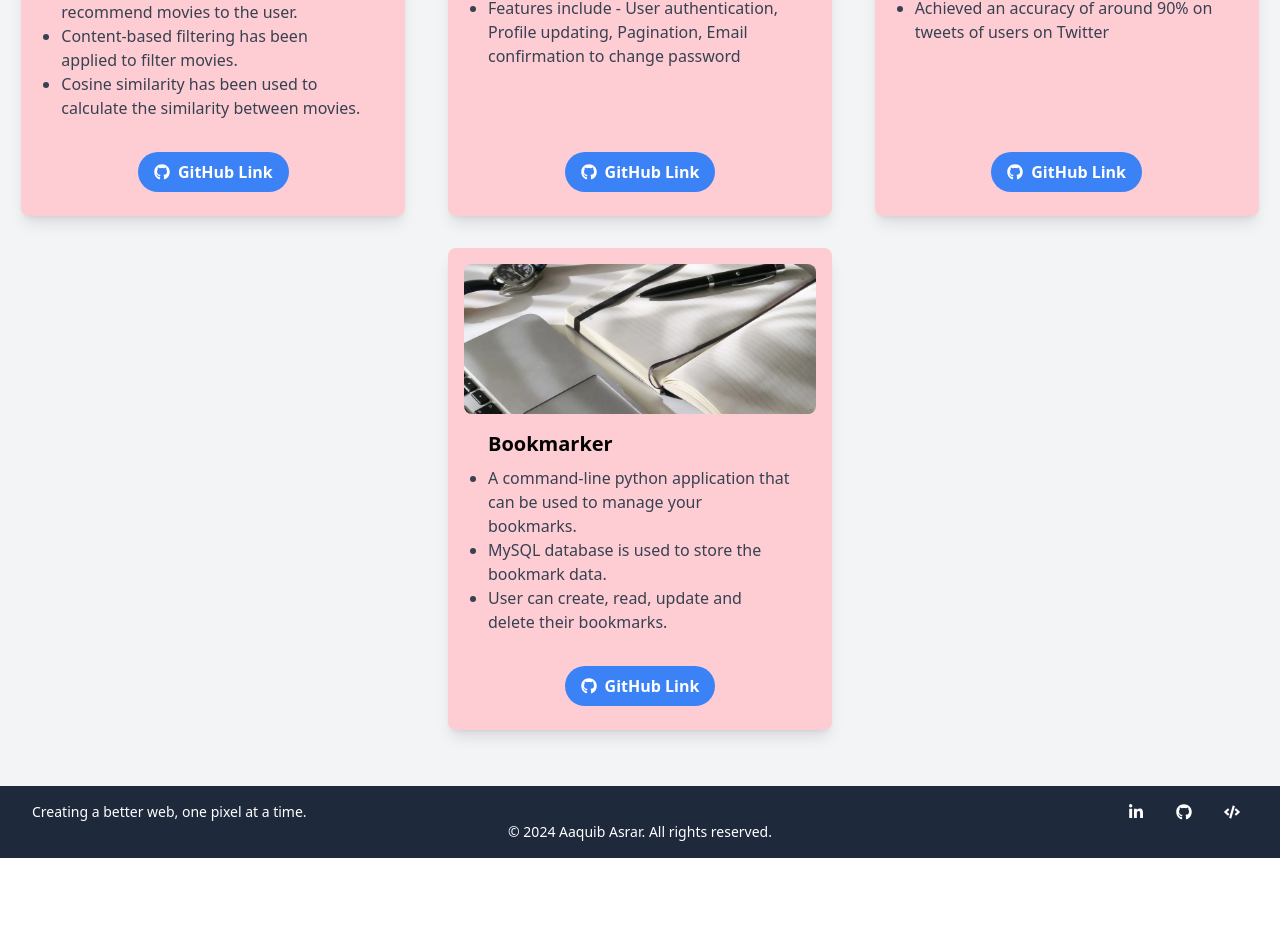
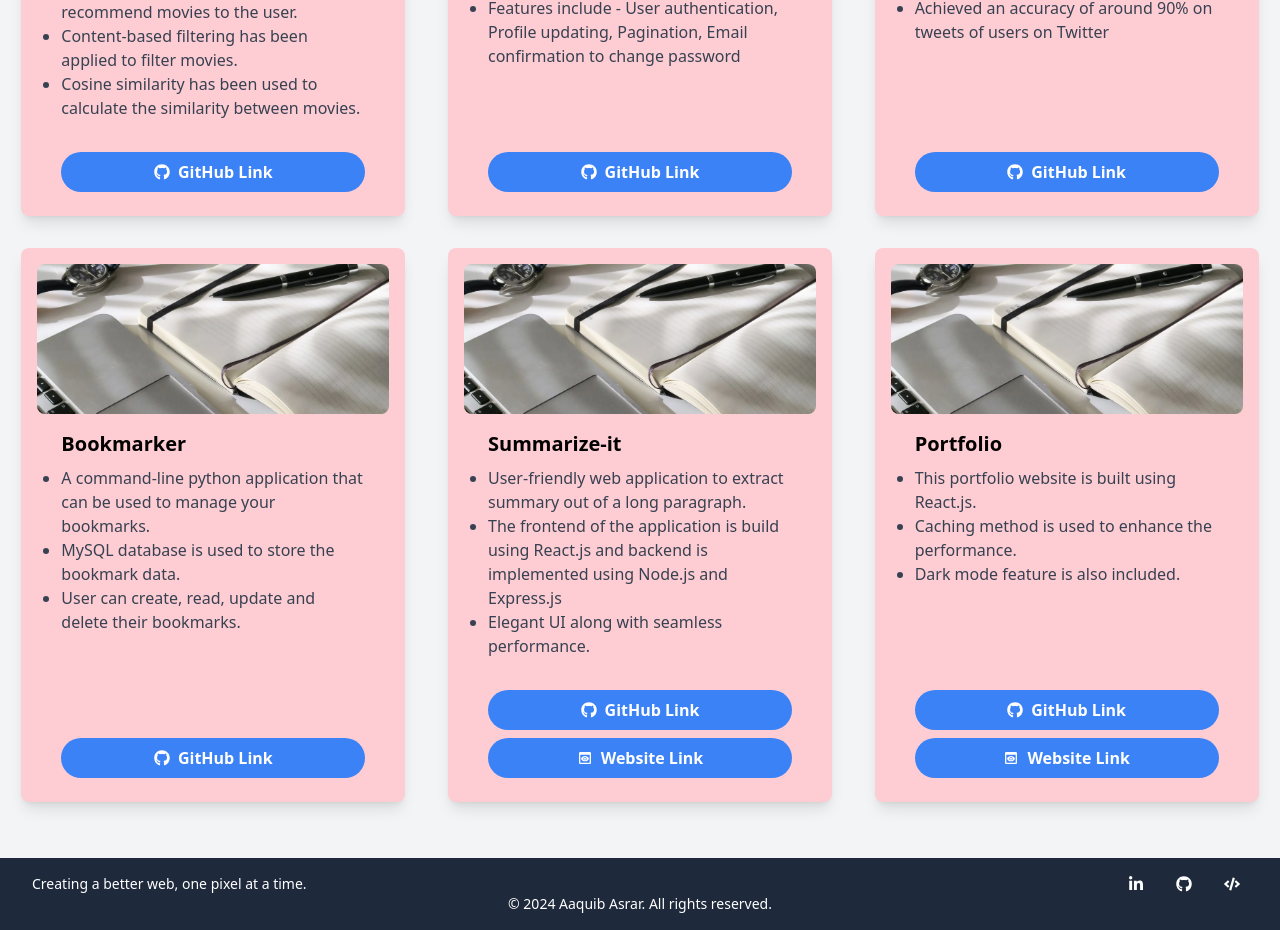
Before and after one commit to Aaquib07/portfolio, a React (Create React App) app: page /projects in a window 1280 px wide. Shown: the part 500-1430 px from the top of the page. Before the commit the page ends 1358 px from the top, so only its background shows below. Built offline with nearby package versions, Linux system fonts and the light colour scheme.

Commit message:
Modified education, projectcard and projects

```diff
--- a/src/components/Education.jsx
+++ b/src/components/Education.jsx
@@ -20,7 +20,7 @@ const Education = () => {
               Computer Science
             </p>
             <p className="text-gray-600 dark:text-slate-300 text-xl">
-              Duration: 2020 to 2024 (expected)
+              Duration: 2020 to 2024
             </p>
           </div>
           <div className="bg-rose-200 dark:bg-emerald-900 shadow-lg rounded-lg p-10 max-w-lg transition hover:scale-110 duration-300 ease-in-out">
--- a/src/components/ProjectCard.jsx
+++ b/src/components/ProjectCard.jsx
@@ -1,28 +1,52 @@
-import React, { memo } from 'react'
-import { Link } from 'react-router-dom'
-import { FaGithub } from 'react-icons/fa';
-import House from '../assets/projects.webp'
+import React, { memo } from "react";
+import { Link } from "react-router-dom";
+import { FaGithub } from "react-icons/fa";
+import { MdPreview } from "react-icons/md";
+import House from "../assets/projects.webp";
 
 const ProjectCard = memo(function ProjectCard({ project }) {
   return (
-    <div className='flex flex-col bg-rose-200 dark:bg-emerald-900 max-w-sm rounded-lg overflow-hidden shadow-lg m-4 p-4 transition hover:scale-110 duration-300 ease-in-out'>
-        <img src={House} alt="" className='w-fit object-cover rounded-lg' style={{ height: '150px', width: "auto" }} />
+    <div className="flex flex-col bg-rose-200 dark:bg-emerald-900 max-w-sm rounded-lg overflow-hidden shadow-lg m-4 p-4 transition hover:scale-110 duration-300 ease-in-out">
+      <img
+        src={House}
+        alt=""
+        className="w-fit object-cover rounded-lg"
+        style={{ height: "150px", width: "auto" }}
+      />
       <div className="flex flex-col flex-grow px-6 py-4">
         <div className="font-bold text-xl mb-2 dark:text-slate-200">
           {project.title}
         </div>
         <ul className="list-disc text-gray-700 dark:text-slate-200 text-base flex-grow">
-                {project.description.map((desc, index) => <li key={index}>{desc}</li>)}
+          {project.description.map((desc, index) => (
+            <li key={index}>{desc}</li>
+          ))}
         </ul>
       </div>
-        <div className="flex justify-center px-6 pt-4 pb-2">
-            <Link to={project.codeLink} target='_blank' rel='noopener noreferrer' className='flex items-center justify-center gap-2 bg-blue-500 hover:bg-blue-700 text-white font-bold py-2 px-4 rounded-full duration-300 ease-in-out hover:scale-105'>
+      <div className="flex flex-col justify-center gap-2 px-6 pt-4 pb-2">
+        <Link
+          to={project.codeLink}
+          target="_blank"
+          rel="noopener noreferrer"
+          className="flex items-center justify-center gap-2 bg-blue-500 hover:bg-blue-700 text-white font-bold py-2 px-4 rounded-full duration-300 ease-in-out hover:scale-105"
+        >
           <FaGithub />
           <p>GitHub Link</p>
         </Link>
+        {project.projectLink && (
+          <Link
+            to={project.projectLink}
+            target="_blank"
+            rel="noopener noreferrer"
+            className="flex items-center justify-center gap-2 bg-blue-500 hover:bg-blue-700 text-white font-bold py-2 px-4 rounded-full duration-300 ease-in-out hover:scale-105"
+          >
+            <MdPreview />
+            <p>Website Link</p>
+          </Link>
+        )}
       </div>
     </div>
-  )
-})
+  );
+});
 
-export default ProjectCard
+export default ProjectCard;
--- a/src/components/Projects.jsx
+++ b/src/components/Projects.jsx
@@ -9,29 +9,43 @@ const Projects = () => {
       id: 1,
       title: 'Movie Recommendation System',
       description: ['A Streamlit-based application to recommend movies to the user.', 'Content-based filtering has been applied to filter movies.', 'Cosine similarity has been used to calculate the similarity between movies.'],
-      projectLink: '/',
+      projectLink: '',
       codeLink: 'https://github.com/Aaquib07/Movie_Recommendation_System'
     },
     {
       id: 2,
       title: 'Bloggers',
       description: ['It is a Flask-based web application that let users to write blogs', 'Features include - User authentication, Profile updating, Pagination, Email confirmation to change password'],
-      projectLink: '/',
+      projectLink: '',
       codeLink: 'https://github.com/Aaquib07/Bloggers'
     },
     {
       id: 3,
       title: 'Sentiment Analysis',
       description: ['An LSTM-based deep learning model that predicts sentiment of users', 'Achieved an accuracy of around 90% on tweets of users on Twitter'],
-      projectLink: '/',
+      projectLink: '',
       codeLink: 'https://github.com/Aaquib07/Sentiment-Analysis'
     },
     {
       id: 4,
       title: 'Bookmarker',
       description: ['A command-line python application that can be used to manage your bookmarks.', 'MySQL database is used to store the bookmark data.', 'User can create, read, update and delete their bookmarks.'],
-      projectLink: '/',
+      projectLink: '',
       codeLink: 'https://github.com/Aaquib07/bookmarker'
+    },
+    {
+      id: 5,
+      title: 'Summarize-it',
+      description: ['User-friendly web application to extract summary out of a long paragraph.', 'The frontend of the application is build using React.js and backend is implemented using Node.js and Express.js', 'Elegant UI along with seamless performance.'],
+      projectLink: 'https://summarizit.netlify.app/',
+      codeLink: 'https://github.com/Aaquib07/summarize-it'
+    },
+    {
+      id: 6,
+      title: 'Portfolio',
+      description: ['This portfolio website is built using React.js.', 'Caching method is used to enhance the performance.', 'Dark mode feature is also included.'],
+      projectLink: 'https://aaquib-asrar.netlify.app/',
+      codeLink: 'https://github.com/Aaquib07/portfolio'
     }
   ]
 
```
Lines whose indentation alone changed are shown as unchanged.
